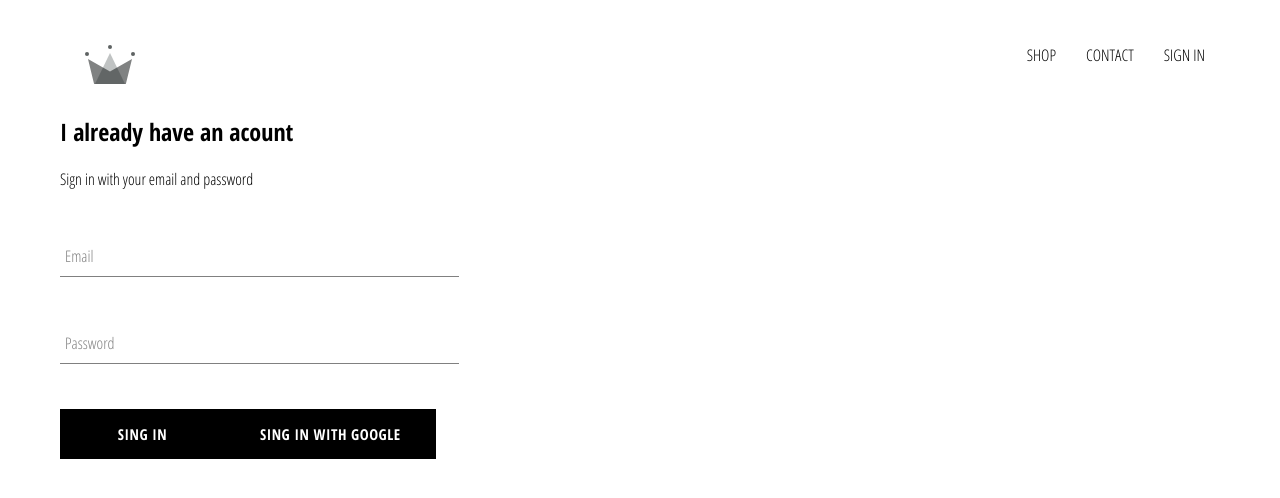
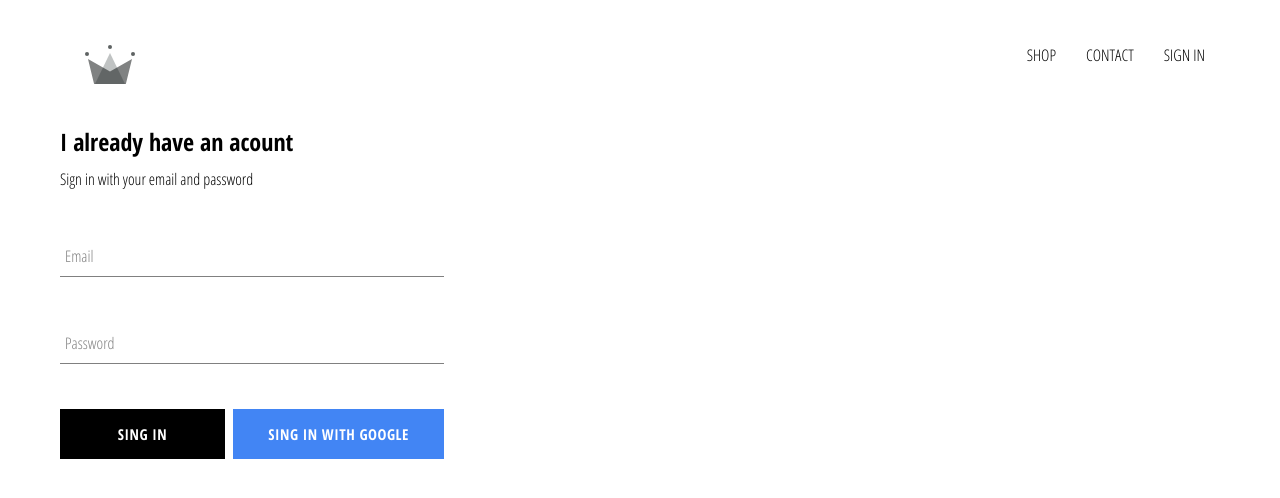
Before and after one commit to EmanuelTejada032/reactjscourse, a React (Create React App) app: page /signin in a window 1280 px wide. Shown: the top 498 px of the page. Built offline with nearby package versions, Linux system fonts and the light colour scheme; no server answers.

Commit message:
Add sign in sign out and styles with google

```diff
--- a/src/App.css
+++ b/src/App.css
@@ -1,3 +1,8 @@
+*{
+    box-sizing: border-box;
+    margin: 0;
+    padding: 0;
+}
 body {
     font-family: 'Open Sans Condensed';
     padding: 20px 60px
--- a/src/App.js
+++ b/src/App.js
@@ -7,12 +7,36 @@
 import ShopPage from './pages/shoppage/shop-page.component';
 import SignIn from './pages/signin-signup/signin-signup.component';
 import Header from './components/header/header.component'
+import {auth} from './firebase/firebase.utils'
 
 
-function App() {
+class App extends React.Component{
+  constructor(){
+    super();
+    this.state = {
+      currentUser: null
+    }
+  }
+
+  unsubscribeFromAuth = null;
+
+  componentDidMount(){
+    this.unsubscribeFromAuth = auth.onAuthStateChanged((user) => {
+      this.setState({
+        currentUser: user
+      })
+      console.log(user)
+    })
+  }
+
+  componentWillUnmount(){
+    this.unsubscribeFromAuth();
+  }
+
+  render(){
     return (
         <div>
-      <Header />
+          <Header currentUser={this.state.currentUser}/>
           <Switch>
             <Route exact path='/' component={HomePage} />
             <Route exact path='/shop' component={ShopPage} />
@@ -22,4 +46,6 @@
    );
   }
 
+}
+
 export default App;
--- a/src/components/custom-button/custom-button.component.jsx
+++ b/src/components/custom-button/custom-button.component.jsx
@@ -1,8 +1,8 @@
 import React from 'react'
 import './custom-button.styles.scss'
 
-const CustomButton = ({children, ...otherProps}) =>(
-        <button className='custom-button'{...otherProps}>
+const CustomButton = ({children, isGoogleButton, ...otherProps}) =>(
+        <button className={`${isGoogleButton? 'google-signin': ''} custom-button `}{...otherProps}>
             {children}
         </button>
     )
--- a/src/components/custom-button/custom-button.styles.scss
+++ b/src/components/custom-button/custom-button.styles.scss
@@ -19,4 +19,14 @@
     color: black;
     border: 1px solid black;
   }
+
+  &.google-signin{
+    background-color: #4285f4;
+    color: white;
+    &:hover{
+      background-color: #357ae8;
+      border: none;
+     }
+  }
+
 }
--- a/src/components/header/header.component.jsx
+++ b/src/components/header/header.component.jsx
@@ -2,8 +2,9 @@
 import {Link } from 'react-router-dom'
 import {ReactComponent as Logo} from '../../assets/crown.svg'
 import './header.styles.scss'
+import { auth } from '../../firebase/firebase.utils'
 
-const Header = () => {
+const Header = ({currentUser}) => {
     return (
         <div className='header'>
             <Link to='/' className='logo-container'>
@@ -12,7 +13,15 @@
             <div className='options'>
                 <Link to='/shop' className='option'>SHOP</Link>
                 <Link to='/contact' className='option'>CONTACT</Link>
-                <Link to='/signin' className='option'>SIGN IN</Link>
+                {
+                    currentUser?
+                    <div className='option'
+                         onClick={() => auth.signOut()}
+                    >
+                        SIGN OUT
+                    </div>:
+                    <Link to='/signin' className='option'>SIGN IN</Link>
+                }
             </div>
         </div>
     )
--- a/src/components/sign-in/sign-in.component.jsx
+++ b/src/components/sign-in/sign-in.component.jsx
@@ -33,7 +33,7 @@
     render() {
         return (
             <div className='sign-in'>
-                <h2>I already have an acount</h2>
+                <h2 className='title'>I already have an acount</h2>
                 <span>Sign in with your email and password</span>
                 <form onSubmit={this.handleSubmit}>
                     <FormInput
@@ -54,8 +54,11 @@
                     handleChange={this.handleChange}
                     required
                     />
-                    <CustomButton type='submit'>Sing In</CustomButton>
-                    <CustomButton onClick={signInWithGoogle}>Sing In With Google</CustomButton>
+                    <div className='buttons'>
+                        <CustomButton type='submit'>Sing In</CustomButton>
+                        <CustomButton onClick={signInWithGoogle} isGoogleButton>Sing In With Google</CustomButton>
+                    </div>
+
                 </form>
             </div>
         )
--- a/src/components/sign-in/sign-in.styles.scss
+++ b/src/components/sign-in/sign-in.styles.scss
@@ -1,3 +1,10 @@
 .sign-in{
     width: 30vw;
+    .buttons{
+        display: flex;
+        justify-content: space-between;
+    }
+    .title{
+        padding: 10px 0;
+    }
 }
```
Lines whose indentation alone changed are shown as unchanged.
